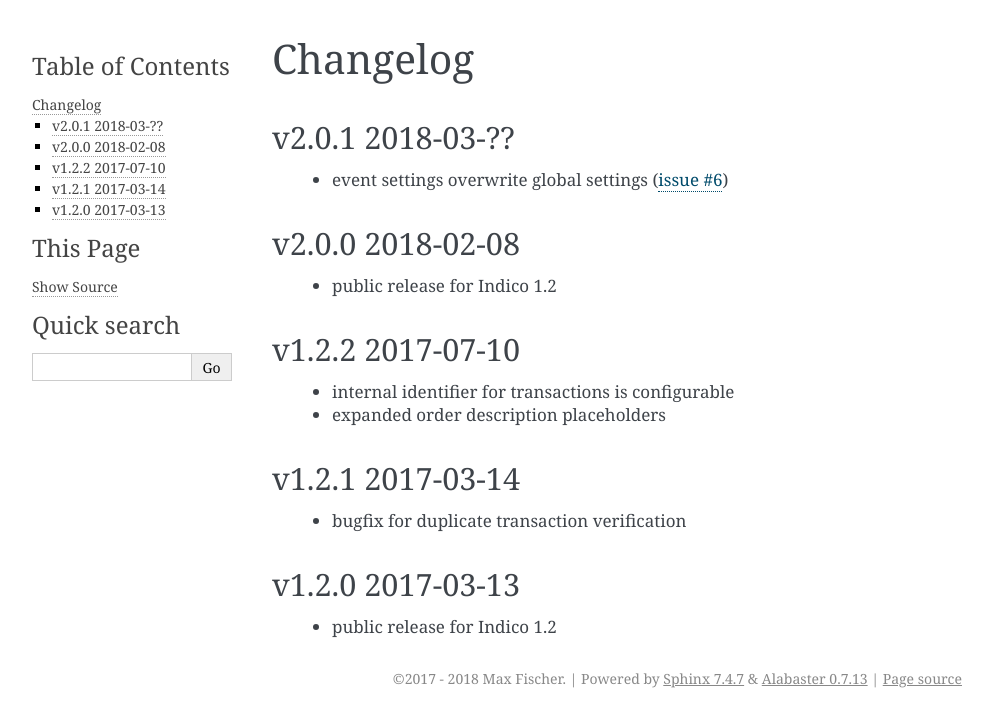
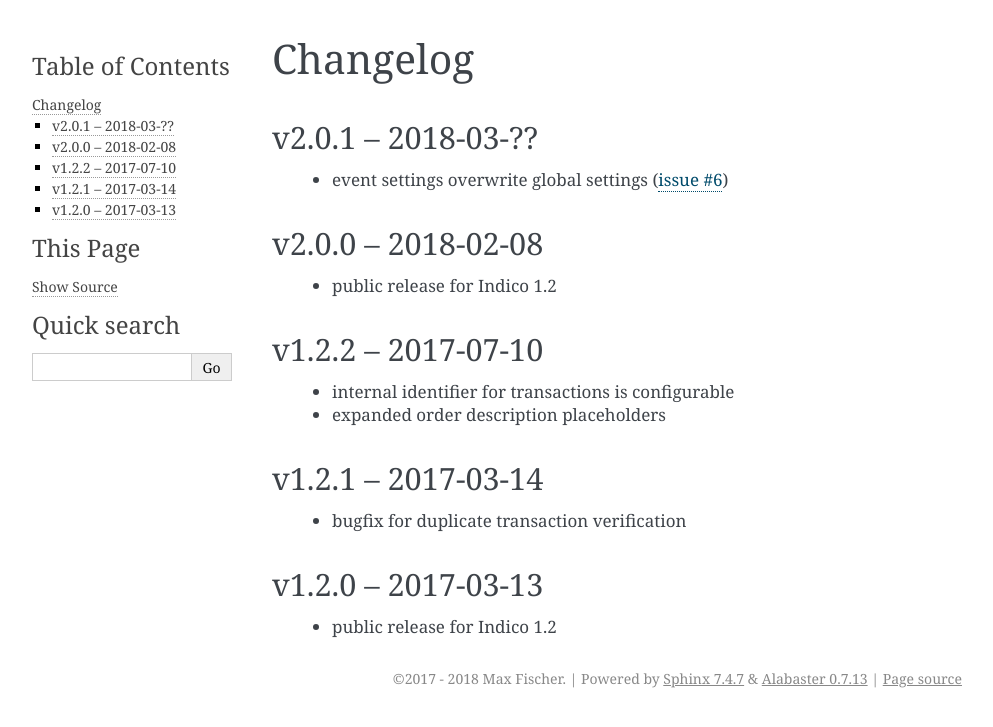
Before and after one commit to maxfischer2781/indico_sixpay, a Sphinx documentation site: the page built from docs/source/changelog.rst, in a window 1280 px wide. Shown: the top 727 px of the page, without its empty margins (148-1141 px from the left). Built offline with Sphinx 7.4.7, drawn with Linux system fonts in a browser that asks for light colours; formulas are drawn with MathJax 3.

```diff
--- a/docs/source/changelog.rst
+++ b/docs/source/changelog.rst
@@ -3,28 +3,28 @@ Changelog
 +++++++++
 
 
-v2.0.1 2018-03-??
+v2.0.1 -- 2018-03-??
 -----------------
 
     * event settings overwrite global settings (`issue #6 <https://github.com/maxfischer2781/indico_sixpay/issues/6>`_)
 
-v2.0.0 2018-02-08
+v2.0.0 -- 2018-02-08
 -----------------
 
     * public release for Indico 1.2
 
-v1.2.2  2017-07-10
+v1.2.2 -- 2017-07-10
 -------------------
 
     * internal identifier for transactions is configurable
     * expanded order description placeholders
 
-v1.2.1 2017-03-14
+v1.2.1 -- 2017-03-14
 ------------------
 
     * bugfix for duplicate transaction verification
 
-v1.2.0 2017-03-13
+v1.2.0 -- 2017-03-13
 ------------------
 
     * public release for Indico 1.2
```
